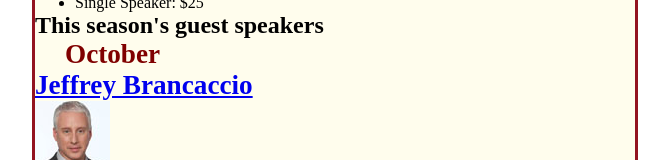
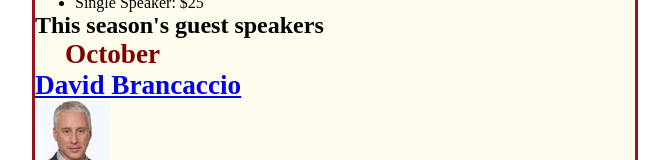
Before and after one commit to kp949/A07, a plain HTML site: page index.html in a window 1280 px wide. Shown: the part 488-648 px from the top of the page, without its empty margins (305-974 px from the left). Drawn offline with Linux system fonts and the light colour scheme.

Commit message:
Update index.html

```diff
--- a/index.html
+++ b/index.html
@@ -28,8 +28,8 @@
 		</ul>
 
 		<h1 id="speakers">This season's guest speakers</h1>
-		<h2>October<br><a href="speakers/brancaccio.html">Jeffrey Brancaccio</a></h2>
-		<img src="images/brancaccio75.jpg" alt="Jeffrey Brancaccio photo">
+		<h2>October<br><a href="speakers/brancaccio.html">David Brancaccio</a></h2>
+		<img src="images/brancaccio75.jpg" alt="David Brancaccio photo">
 		<h2>November<br><a href="speakers/sorkin.html">Andrew Ross Sorkin</a></h2>
 		<img src="images/sorkin75.jpg" alt="Andrew Ross Sorkin photo">
 		<h2>January<br><a href="speakers/chua.html">Amy Chua</a></h2>
```
